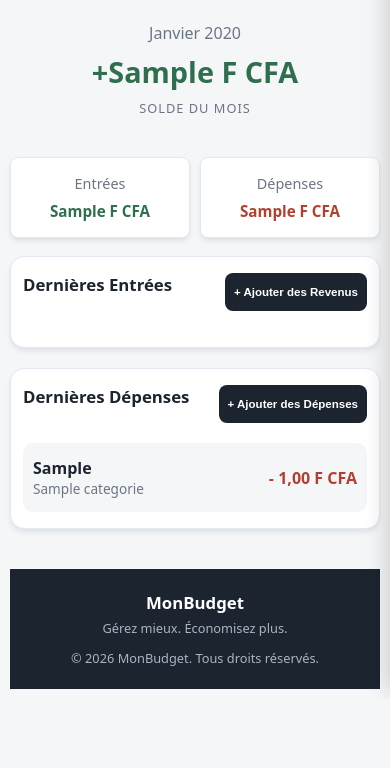
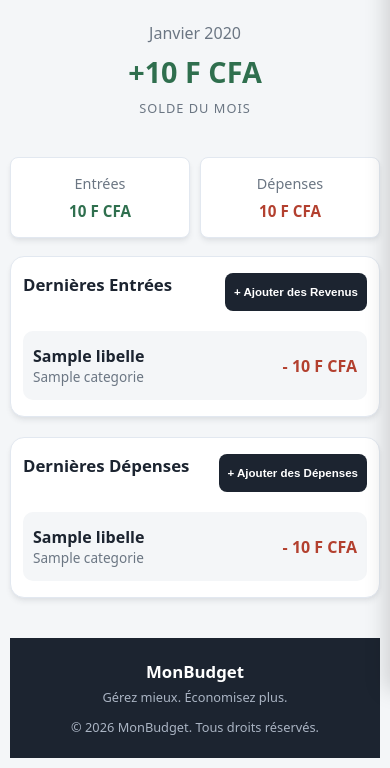
Before and after one commit to AZOUZOUL/MonBudget, a Django app: template mybudget/tracker/templates/tracker/accueil.html in a window 390 px wide. Shown: the part 154-922 px from the top of the page. Before the commit the page ends 844 px from the top, so only its background shows below. Run offline with Django 5.2, Linux system fonts and the light colour scheme; tables that the repository leaves empty hold one stand-in row (values such as "Sample post"); the template is opened without the code that fills it: values that come from a table or form of the project are taken from there, most other values are stand-ins (such as "Sample title", 1, 10 or a date in 2020).

Commit message:
Feat: Toujours des modifications pour une meilleurs affichage sur smartphone.

```diff
--- a/mybudget/tracker/templates/tracker/accueil.html
+++ b/mybudget/tracker/templates/tracker/accueil.html
@@ -10,7 +10,7 @@
 
         <!-- Application de la classe .negatif si le solde du mois courant est déficitaire -->
         <h1 class="hero-chiffre {% if solde_du_mois_actuel < 0 %}negatif{% else %}positif{% endif %}">
-            {% if solde_du_mois_actuel < 0 %}{% else %}+{% endif %}{{ solde_du_mois_actuel }} F CFA
+            {% if solde_du_mois_actuel < 0 %}{% else %}+{% endif %}{{ solde_du_mois_actuel|floatformat:"0g" }} F CFA
         </h1>
         <div class="hero-label">solde du mois</div>
     </div>
@@ -20,13 +20,13 @@
         <div class="carte carte-stat">
             <div class="stat-titre">Entrées</div>
             <!-- Affichage des entrées exclusives du mois en cours -->
-            <div class="stat-montant revenu-couleur">{{ entrees_actuelles }} F CFA</div>
+            <div class="stat-montant revenu-couleur">{{ entrees_actuelles|floatformat:"0g" }} F CFA</div>
         </div>
 
         <div class="carte carte-stat">
             <div class="stat-titre">Dépenses</div>
             <!-- Affichage des dépenses exclusives du mois en cours -->
-            <div class="stat-montant depense-couleur">{{ depenses_actuelles }} F CFA</div>
+            <div class="stat-montant depense-couleur">{{ depenses_actuelles|floatformat:"0g" }} F CFA</div>
         </div>
     </div>
 
@@ -42,8 +42,8 @@
             </div>
 
             <div class="liste-lignes">
-                {% for transaction in transactions_actuelles %}
-                {% if transaction.categorie.type == 'REV' %}
+                {% for transaction in mes_revenus_actuelles %}
+
                     <div class="transaction-item">
                         <div class="ligne-item">
                             <div class="ligne-details">
@@ -53,11 +53,11 @@
                             </div>
                             <!-- Coloration dynamique de la ligne selon le signe du montant -->
                             <span class="ligne-montant {% if transaction.categorie.type == 'REV' %}positif{% else %}negatif{% endif %}">
-                            {% if transaction.categorie.type == 'REV' %} + {% else %} - {% endif %}{{ transaction.montant }} F CFA
+                                {% if transaction.categorie.type == 'REV' %} + {% else %} - {% endif %}{{ transaction.montant|floatformat:"0g" }} F CFA
                             </span>
                         </div>
                     </div>
-                {% endif %}
+
                 {% empty %}
                     <p style="color: var(--discret); text-align: center; padding: var(--s) 0;">
                         Aucune Entrée enregistrée.
@@ -78,8 +78,8 @@
             </div>
 
             <div class="liste-lignes">
-                {% for transaction in transactions_actuelles %}
-                {% if transaction.categorie.type == 'DEP' %}
+                {% for transaction in mes_depenses_actuelles %}
+
                     <div class="transaction-item">
                         <div class="ligne-item">
                             <div class="ligne-details">
@@ -89,15 +89,17 @@
                             </div>
                             <!-- Coloration dynamique de la ligne selon le signe du montant -->
                             <span class="ligne-montant {% if transaction.categorie.type == 'REV' %}positif{% else %}negatif{% endif %}">
-                            {% if transaction.categorie.type == 'REV' %} + {% else %} - {% endif %}{{ transaction.montant }} F CFA
+                                {% if transaction.categorie.type == 'REV' %} + {% else %} - {% endif %}{{ transaction.montant|floatformat:"0g" }} F CFA
                             </span>
                         </div>
                     </div>
-                {% endif %}
+
                 {% empty %}
+
                     <p style="color: var(--discret); text-align: center; padding: var(--s) 0;">
                         Aucune transaction enregistrée.
                     </p>
+
                 {% endfor %}
             </div>
         </div>
--- a/mybudget/tracker/templates/tracker/categorie_delete.html
+++ b/mybudget/tracker/templates/tracker/categorie_delete.html
@@ -72,7 +72,7 @@
                 <!-- Zone droite : Montant coloré -->
                 <div class="zone-infos-finances">
                     <span class="ligne-montant {% if transaction.categorie.type == 'REV' %}positif{% else %}negatif{% endif %}">
-                        {% if transaction.categorie.type == 'REV' %}+ {% else %}- {% endif %}{{ transaction.montant }} F CFA
+                        {% if transaction.categorie.type == 'REV' %}+ {% else %}- {% endif %}{{ transaction.montant|floatformat:"0g" }} F CFA
                     </span>
                 </div>
             </div>
--- a/mybudget/tracker/templates/tracker/transaction_delete.html
+++ b/mybudget/tracker/templates/tracker/transaction_delete.html
@@ -21,7 +21,7 @@
         </div>
         <div class="suppression-details-ligne">
             <span class="suppression-label">Montant</span>
-            <span class="suppression-valeur" style="font-weight: 700;">{{ transaction.montant }} F CFA</span>
+            <span class="suppression-valeur" style="font-weight: 700;">{{ transaction.montant|floatformat:"0g" }} F CFA</span>
         </div>
         <div class="suppression-details-ligne">
             <span class="suppression-label">Catégorie</span>
```
Lines whose indentation alone changed are shown as unchanged.
